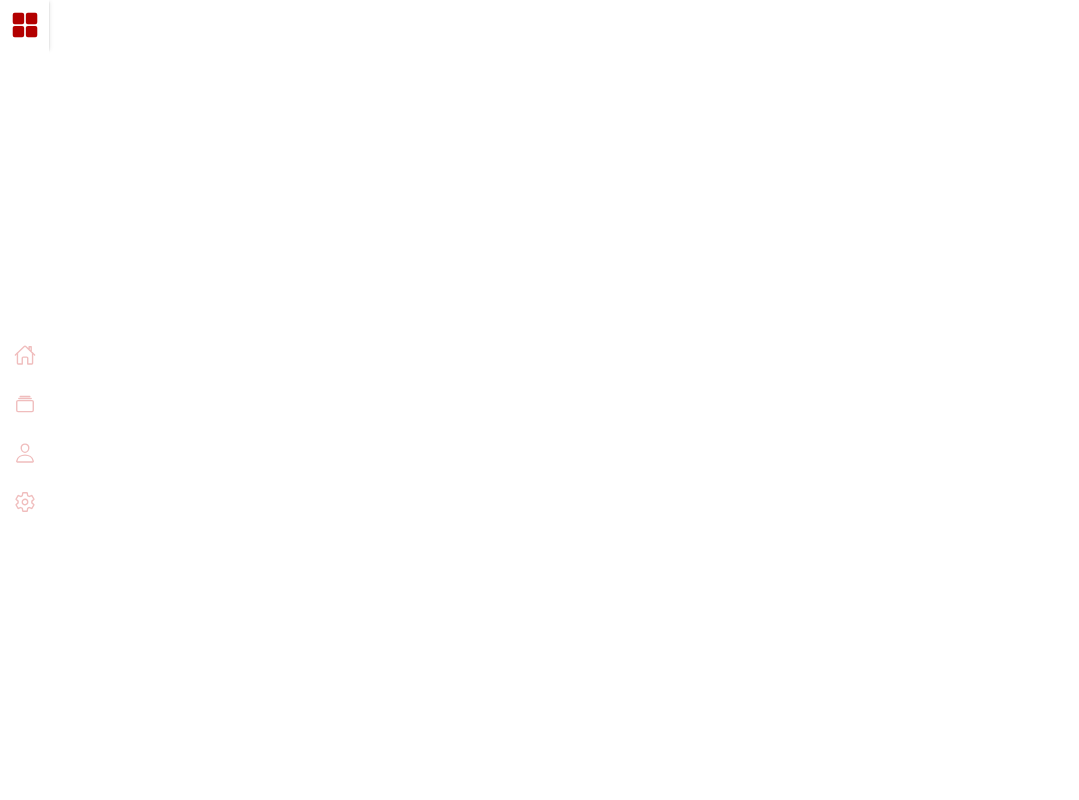
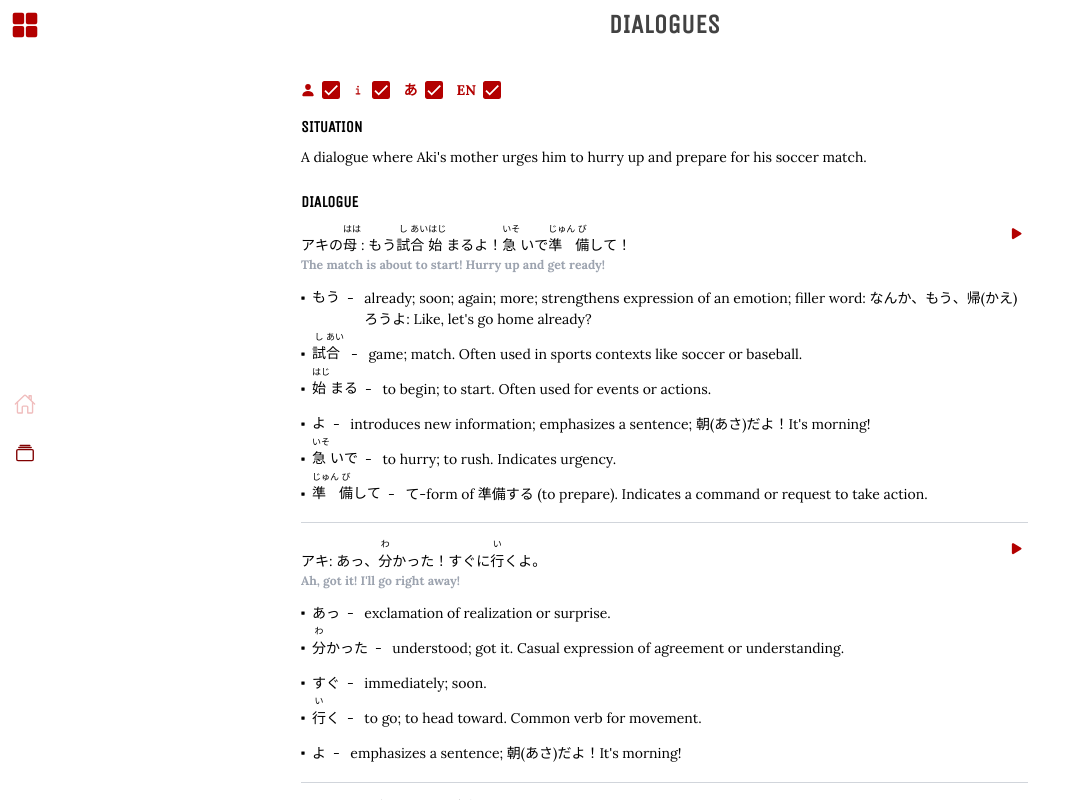
Before and after one commit to netspie/jp-conversations, a React (Vite) app: page /dialogues in a window 1280 px wide. Shown: the whole page, without its empty margins (0-1079 px from the left). Built offline with nearby package versions, Linux system fonts and the light colour scheme.

Commit message:
Improve dialogues page

```diff
--- a/src/App.tsx
+++ b/src/App.tsx
@@ -33,9 +33,9 @@
   square,
   triangle,
 } from "ionicons/icons";
-import HomeTab from "./pages/HomeTab";
-import DialoguesTab from "./pages/DialoguesTab";
-import ProfileTab from "./pages/ProfileTab";
+import HomePage from "./pages/HomePage";
+import DialoguesPage from "./pages/DialoguesPage";
+import ProfilePage from "./pages/ProfilePage";
 
 /* Core CSS required for Ionic components to work properly */
 import "@ionic/react/css/core.css";
@@ -68,7 +68,7 @@
 import "./theme/variables.css";
 import "./theme/tailwind.css";
 import "./App.css";
-import SettingsTab from "./pages/SettingsTab";
+import SettingsPage from "./pages/SettingsPage";
 
 setupIonicReact();
 
@@ -89,20 +89,20 @@
           />
         </IonButton>
         <IonRouterOutlet className="md:left-14 h-[100vh]" >
-          <Route exact path="/tab1">
-            <HomeTab />
+          <Route exact path="/home">
+            <HomePage />
           </Route>
-          <Route exact path="/tab2">
-            <DialoguesTab />
+          <Route exact path="/dialogues">
+            <DialoguesPage />
           </Route>
-          <Route path="/tab3">
-            <ProfileTab />
+          <Route path="/profile">
+            <ProfilePage />
           </Route>
-          <Route path="/tab4">
-            <SettingsTab />
+          <Route path="/settings">
+            <SettingsPage />
           </Route>
           <Route exact path="/">
-            <Redirect to="/tab1" />
+            <Redirect to="/home" />
           </Route>
         </IonRouterOutlet>
         <IonTabBar
@@ -110,18 +110,18 @@
           className="h-12 md:mt-14 md:pt-2 md:flex-col md:w-14 md:h-full md:gap-4"
         >
           <div className="absolute w-[1px] h-[60%] bg-white"></div>
-          <IonTabButton tab="tab1" href="/tab1" className="flex-1 md:max-h-10">
+          <IonTabButton tab="tab1" href="/home" className="flex-1 md:max-h-10">
             <IonIcon aria-hidden="true" icon={homeOutline} />
           </IonTabButton>
-          <IonTabButton tab="tab2" href="/tab2" className="flex-1 md:max-h-10">
+          <IonTabButton tab="tab2" href="/dialogues" className="flex-1 md:max-h-10">
             <IonIcon aria-hidden="true" icon={albumsOutline} />
           </IonTabButton>
-          <IonTabButton tab="tab3" href="/tab3" className="flex-1 md:max-h-10">
+          {/* <IonTabButton tab="tab3" href="/tab3" className="flex-1 md:max-h-10">
             <IonIcon aria-hidden="true" icon={personOutline} />
           </IonTabButton>
           <IonTabButton tab="tab4" href="/tab4" className="flex-1 md:max-h-10">
             <IonIcon aria-hidden="true" icon={settingsOutline} />
-          </IonTabButton>
+          </IonTabButton> */}
         </IonTabBar>
       </IonTabs>
     </IonReactRouter>
--- a/src/components/Dialogue.tsx
+++ b/src/components/Dialogue.tsx
@@ -106,6 +106,7 @@
             <div className="flex flex-col w-full">
               <div className="flex w-full">
                 <IonText className="w-full normal-case flex flex-wrap items-end">
+                  {/* SPEAKERS */}
                   {dialogueConfigStore.showSpeakers && (
                     <>
                       {props.content.speakers[phrase.speakerIndex].words.map(
@@ -129,6 +130,7 @@
                       <span>&nbsp;</span>
                     </>
                   )}
+                  {/* PHRASE */}
                   {phrase.content.map((word) => (
                     <Word
                       content={word}
@@ -151,6 +153,7 @@
                   <IonIcon icon={play} />
                 </IonButton>
               </div>
+              {/* TRANSLATION */}
               {dialogueConfigStore.showTranslation && (
                 <IonText className="w-full normal-case flex flex-wrap text-sm text-gray-400 font-bold">
                   {phrase.translation}
--- a/src/pages/DialoguesTab.tsx
+++ b/src/pages/DialoguesPage.tsx
@@ -1,15 +1,56 @@
-import { IonContent, IonPage } from "@ionic/react";
+import {
+  IonContent,
+  IonItem,
+  IonLabel,
+  IonList,
+  IonListHeader,
+  IonPage,
+} from "@ionic/react";
 import PageHeader from "./PageHeader";
 import { DialogueDTO } from "../useCases/DialogueDTO";
 import Dialogue from "../components/Dialogue";
 import PageContent from "./PageContent";
+import React, { ReactNode } from "react";
 
-const DialoguesTab: React.FC = () => {
+type ListHeaderProps = {
+  children: string
+}
+
+function ListHeader(props: ListHeaderProps) {
+  return (
+    <IonListHeader className="flex flex-col items-start relative p-0 m-0">
+      <IonLabel
+        className="font-bold uppercase text-lg text-left h-fit"
+        style={{ margin: 0, outerHeight: "fit-content" }}
+      >
+        {props.children}
+      </IonLabel>
+    </IonListHeader>
+  );
+}
+
+function DialogueLevel() {
+  return <div></div>;
+}
+
+function DialogueLevelList() {
+  return (
+    <IonList
+      lines="none"
+      className="flex flex-col w-full rounded-xl gap-2"
+    >
+
+    </IonList>
+  );
+}
+
+const DialoguesPage: React.FC = () => {
   return (
     <IonPage>
       <PageHeader>Dialogues</PageHeader>
       <IonContent fullscreen>
         <PageContent>
+          <DialogueLevelList />
           <Dialogue content={dialogue} />
         </PageContent>
       </IonContent>
@@ -17,7 +58,7 @@
   );
 };
 
-export default DialoguesTab;
+export default DialoguesPage;
 
 // Dialogue:
 // アキの母：もう、試合始まるよ！急いで準備して！
--- a/src/pages/PageContent.tsx
+++ b/src/pages/PageContent.tsx
@@ -4,7 +4,7 @@
 
 export default function PageContent(props: PageContentProps) {
   return (
-    <div className="w-full px-4 pt-4 md:px-9 xl:px-72 2xl:px-96" >
+    <div className="w-full px-4 pt-4 md:px-9 xl:px-72 2xl:px-96 pb-8" >
       {props.children}
     </div>
   );
--- a/src/pages/ProfileTab.tsx
+++ b/src/pages/ProfilePage.tsx
@@ -1,7 +1,7 @@
 import { IonContent, IonPage } from "@ionic/react";
 import PageHeader from "./PageHeader";
 
-const ProfileTab: React.FC = () => {
+const ProfilePage: React.FC = () => {
   return (
     <IonPage>
       <PageHeader>Profile</PageHeader>
@@ -10,4 +10,4 @@
   );
 };
 
-export default ProfileTab;
+export default ProfilePage;
--- a/src/pages/SettingsTab.tsx
+++ b/src/pages/SettingsPage.tsx
@@ -13,7 +13,7 @@
 import PageHeader from "./PageHeader";
 import PageContent from "./PageContent";
 
-const SettingsTab: React.FC = () => {
+const SettingsPage: React.FC = () => {
   const dialogueConfigStore = useDialogueConfigStore();
 
   const getTextFlags = () => {
@@ -102,4 +102,4 @@
   return hasTrue && hasFalse;
 }
 
-export default SettingsTab;
+export default SettingsPage;
--- a/src/useCases/DialogueDTO.ts
+++ b/src/useCases/DialogueDTO.ts
@@ -4,6 +4,7 @@
   description: string;
   speakers: SpeakerDTO[];
   phrases: PhraseDTO[];
+  metadata?: DialogueMetadataDTO
 };
 
 export type PhraseDTO = {
@@ -30,3 +31,7 @@
   value: string;
   kanaWriting?: string;
 };
+
+export type DialogueMetadataDTO = {
+  level: number
+}
```
Also changed, not shown: src/pages/HomePage.tsx (renamed from src/pages/HomeTab.tsx, +3 -5 lines), src/pages/HomePage.css (renamed from src/pages/HomeTab.css), src/theme/tailwind.css.
